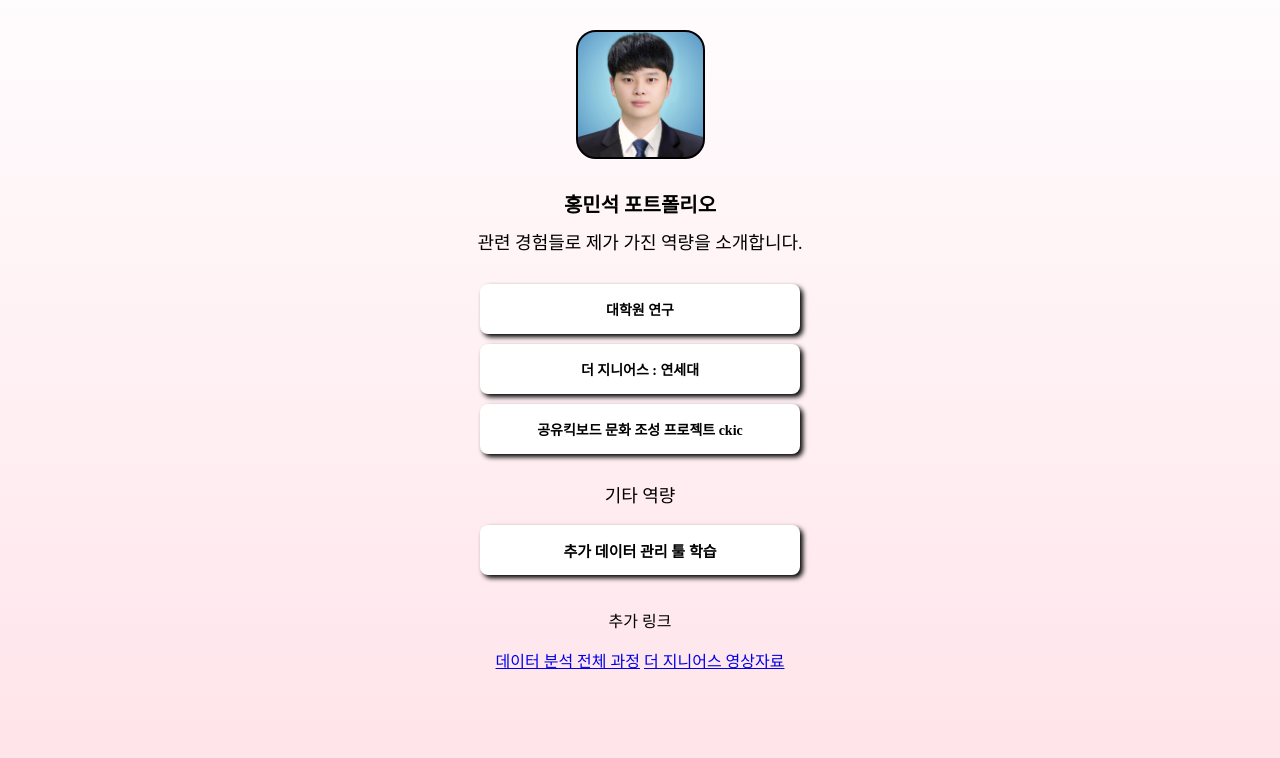
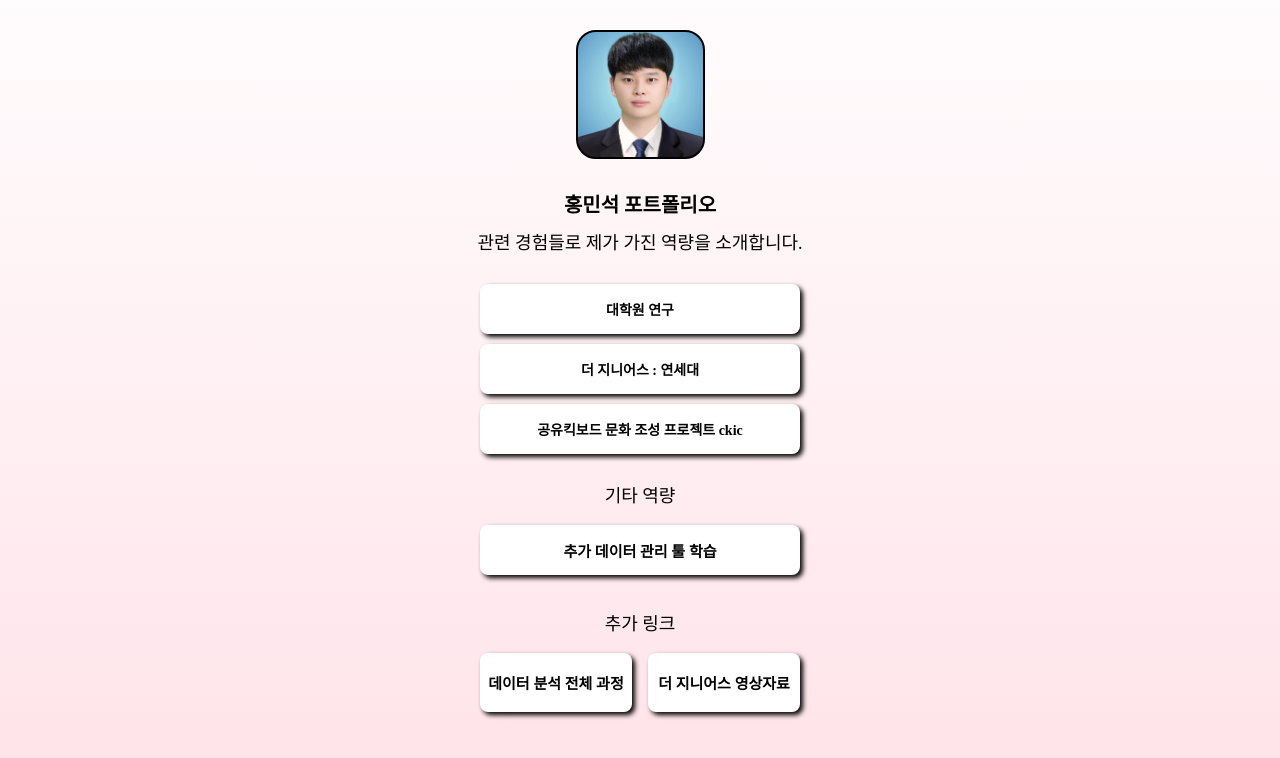
Before and after one commit to sis01245/myprofile, a plain HTML site: page index.html in a window 1280 px wide. Drawn offline with Linux system fonts and the light colour scheme; a web font is replaced by a local one.

Commit message:
Update index.html

```diff
--- a/index.html
+++ b/index.html
@@ -103,6 +103,38 @@
         .buttons1 > a:hover {
             background-color: #f2f2f2;
         }
+        .others2 {
+            margin-top: 17px;
+            display: flex;
+            flex-direction: column;
+            justify-content: center;
+            align-items: center;
+            color: #000000;
+            font-size: 18px;
+        }
+        .buttons2 > a {
+            width: 152px;
+            height: 59px;
+            border-radius: 8px;
+            border-color: #000000;
+            background-color: white;
+            font-size: 15px;
+            font-weight: bold;
+            color:black;
+            display: flex;
+            flex-direction: row;
+            justify-content: center;
+            align-items: center;
+            text-decoration: none;
+            box-shadow: 3px 3px 5px 0px black;
+            margin: 0px 8px 17px 8px;
+        }
+        .buttons2 {
+            display: flex;
+        }
+        .buttons2 > a:hover {
+            background-color: #f2f2f2;
+	}
     </style>
 </head>
 <body>
```
